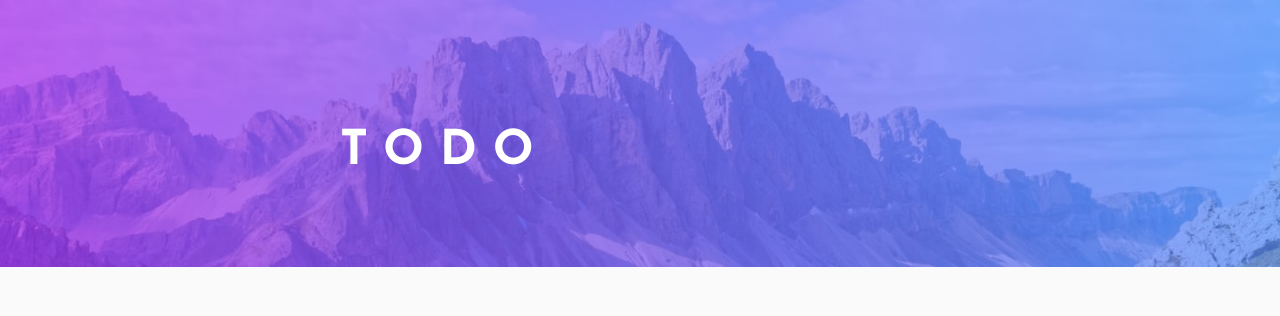
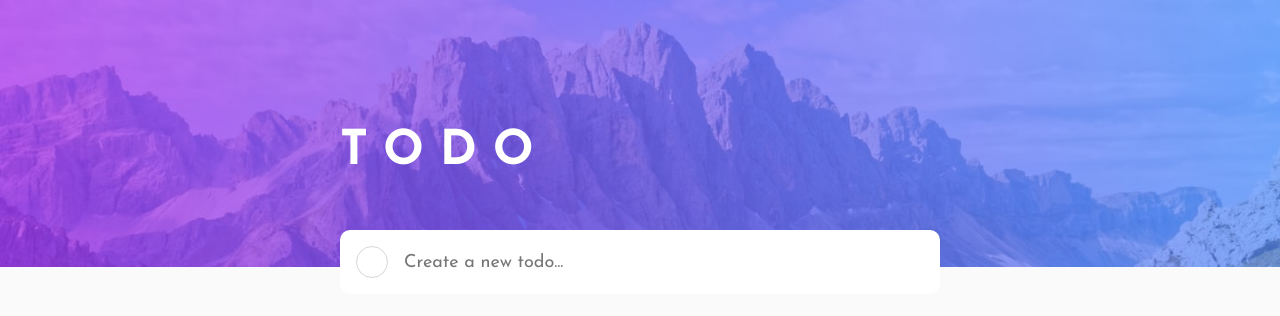
Before and after one commit to feeeyli/todo-app, a React (Create React App) app: page / in a window 1280 px wide. Shown: the top 316 px of the page. Built offline with nearby package versions, Linux system fonts and the light colour scheme.

Commit message:
:lipstick: style the NewTodo component

```diff
--- a/src/index.jsx
+++ b/src/index.jsx
@@ -1,11 +1,15 @@
 import React from "react";
 import ReactDOM from "react-dom";
+import NewTodo from "./infra/inputs/NewTodo";
 import Header from "./infra/layout/Header";
 import "./sass/base.scss";
 
 ReactDOM.render(
 	<>
 		<Header />
+		<main>
+			<NewTodo />
+		</main>
 	</>,
 	document.getElementById("root")
 );
--- /dev/null
+++ b/src/infra/inputs/NewTodo/style.scss
@@ -0,0 +1,66 @@
+.new-todo {
+	width: 100%;
+	background: #fff;
+	height: 64px;
+	display: flex;
+	align-items: center;
+	justify-content: flex-start;
+	padding: 0 16px;
+	border-radius: 10px;
+	color: #4c4b5b;
+
+	&::placeholder {
+		color: #949399;
+	}
+
+	&:focus-within {
+		outline: 4px solid #f5a52d;
+	}
+
+	label {
+		height: 32px;
+		width: 32px;
+		display: block;
+		border-radius: 50%;
+		border: 1px solid #d7d7d7;
+		position: relative;
+
+		&::before {
+			content: "";
+			opacity: 0;
+			background: url(../../../assets/icon-check.svg) no-repeat center;
+			height: 14px;
+			width: 14px;
+			display: block;
+			top: 50%;
+			left: 50%;
+			position: absolute;
+			transform: translate(-50%, -50%);
+			background-size: contain;
+			transition: 0.3s ease-in-out;
+		}
+	}
+
+	&__complete {
+		display: none;
+
+		&:checked + label {
+			background: linear-gradient(45deg, #57ddff, #c058f3);
+			border: 0;
+
+			&::before {
+				opacity: 1;
+			}
+		}
+	}
+
+	&__input {
+		flex: 1;
+		height: 100%;
+		margin-left: 16px;
+		font-size: 18px;
+		outline: none;
+		border: 0;
+		background: transparent;
+	}
+}
--- a/src/sass/base.scss
+++ b/src/sass/base.scss
@@ -29,3 +29,8 @@ body,
 #root {
 	width: 600px;
 }
+
+main {
+	width: 100%;
+	border-radius: 10px;
+}
```
